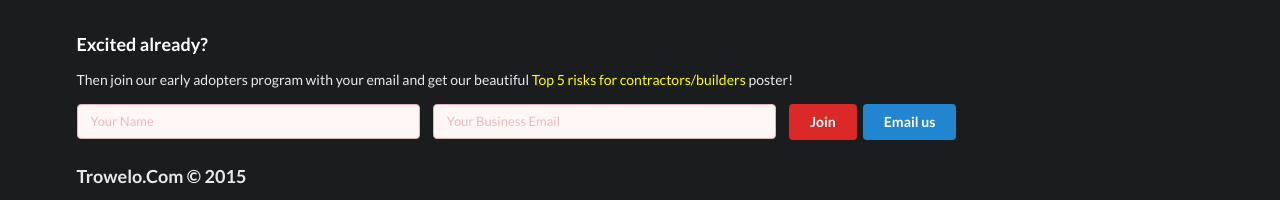
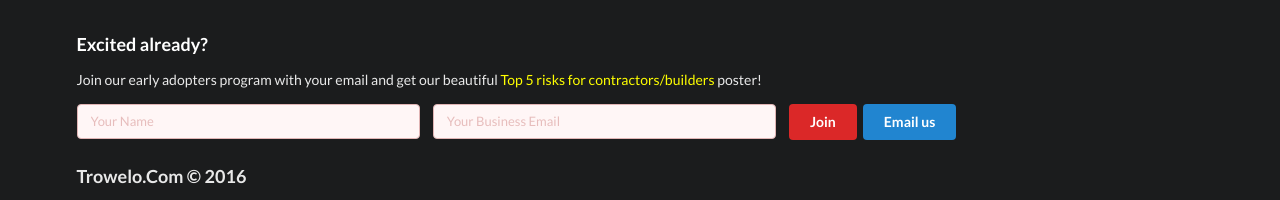
Before and after one commit to trowelo/trowelo.github.io, a plain HTML site: page index.html in a window 1280 px wide. Shown: the part 2431-2631 px from the top of the page. Drawn offline with nearby package versions, Linux system fonts and the light colour scheme.

Commit message:
Email update

```diff
--- a/index.html
+++ b/index.html
@@ -281,7 +281,7 @@
                 <div class="row">
                     <div class="wide column">
                         <h3 class="ui inverted header">Excited already?</h3>
-                        <p>Then join our early adopters program with your email and get our beautiful <span style="color:yellow">Top 5 risks for contractors/builders</span> poster!</p>
+                        <p>Join our early adopters program with your email and get our beautiful <span style="color:yellow">Top 5 risks for contractors/builders</span> poster!</p>
                         <form class="ui small compact registration form" action="http://sendy.peruncs.com/subscribe" method="POST" accept-charset="utf-8">
                             <div class="fields">
                                 <div class="five wide field error">
@@ -298,7 +298,7 @@
                                 <input type="hidden" name="list" value="yXXiKCXaamWknWdKMgt0CA"/>
                             </div>
                         </form>
-                        <h3>Trowelo.Com &copy; 2015</h3>
+                        <h3>Trowelo.Com &copy; 2016</h3>
                         <p>
                             <i>A new product of <br/> <a href='http://peruncs.com'>Perun Consulting Services, Inc</a>
                                 <br>
```
